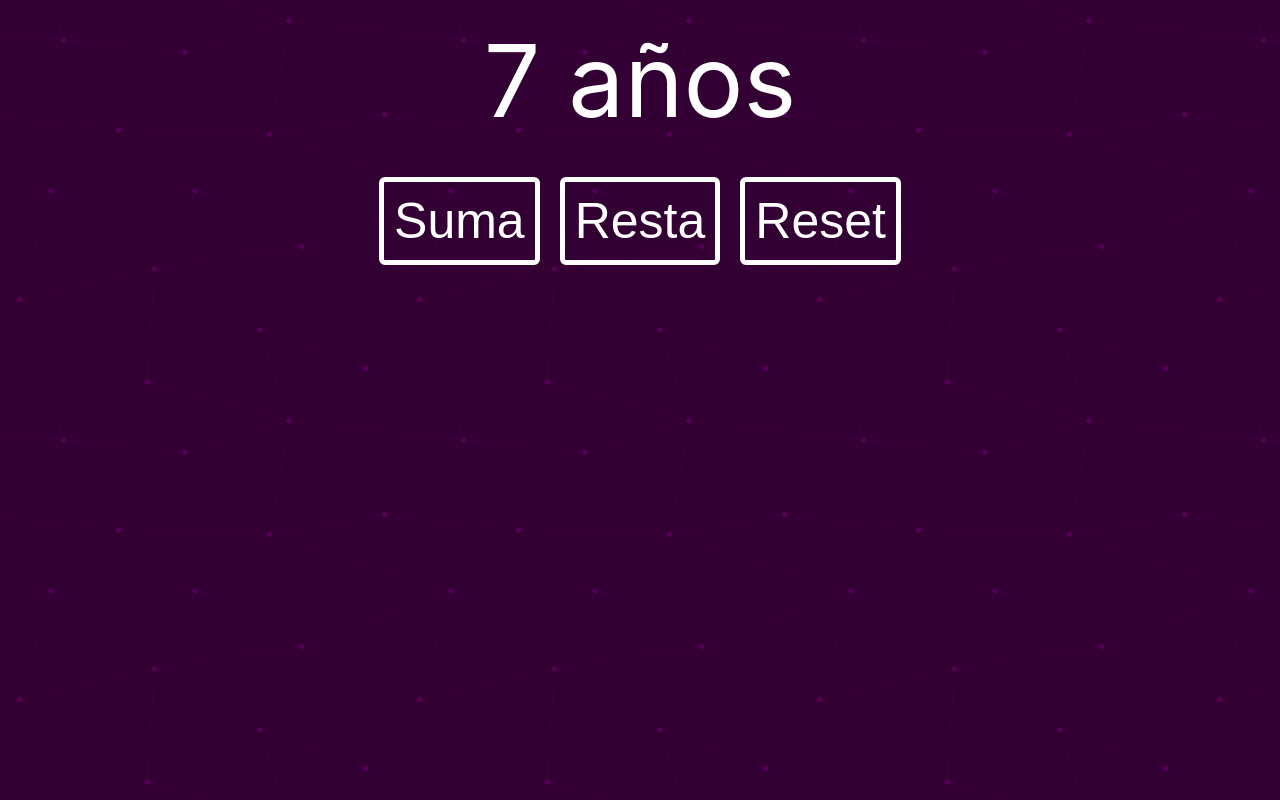
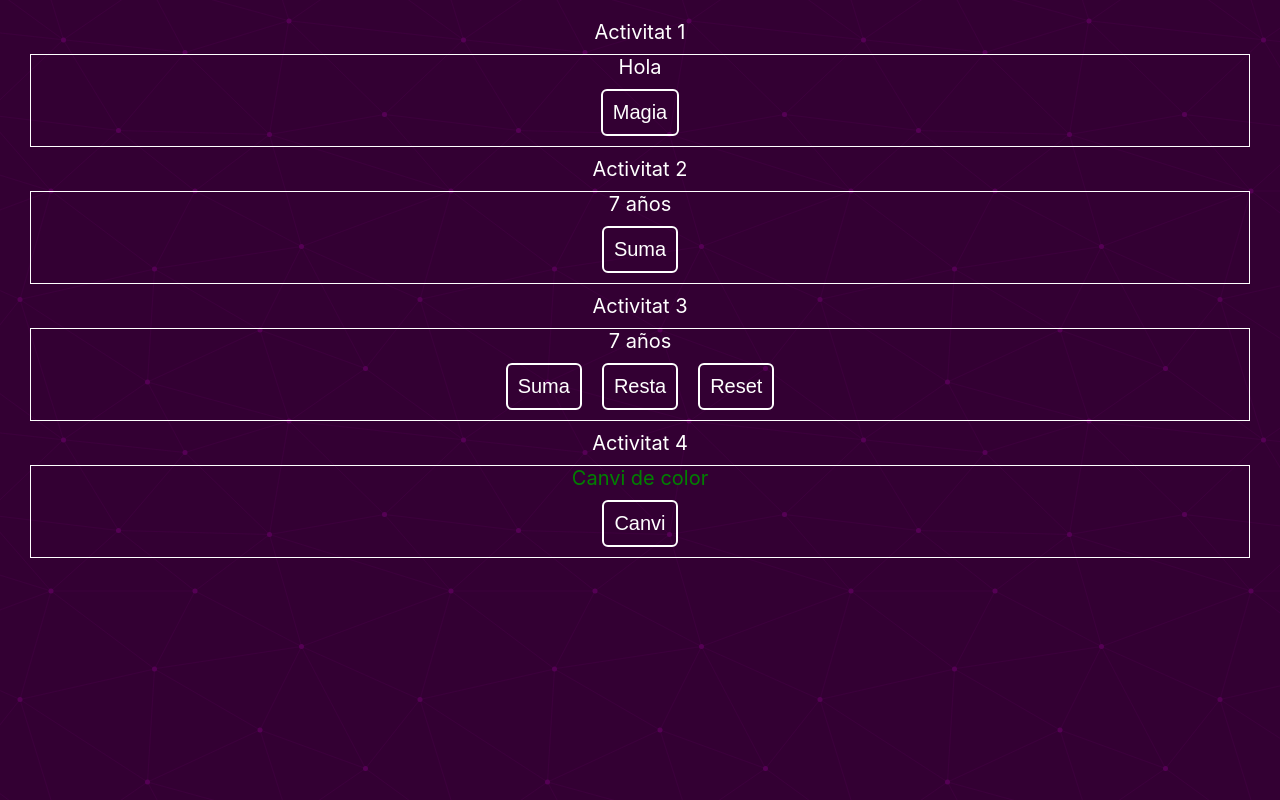
Before and after one commit to ksama22/M12_projecte2_HOOKS, a React (Create React App) app: page / in a window 1280 px wide. Built offline with nearby package versions, Linux system fonts and the light colour scheme.

Commit message:
Activitats en components

```diff
--- a/src/App.css
+++ b/src/App.css
@@ -1,11 +1,11 @@
 .App {
   margin: 20px;
   text-align: center;
-  font-size: 100px;
+  font-size: 20px;
 }
 button{
-  font-size: 50px;
-  border: 5px solid white;
+  font-size: 20px;
+  border: 2px solid white;
   border-radius: 6px;
   background-color: transparent;
   color: white;
@@ -20,11 +20,7 @@ body {
 }
 
 
-
-.borra{
-  display: none;
+.exercici{
+  border: 1px solid white;
+  margin: 10px;
 }
-
-.mostra{
-  display: block;
-}
--- a/src/App.js
+++ b/src/App.js
@@ -1,35 +1,68 @@
 import './App.css';
 import { useState } from 'react';
-import { ComponentResultat, ComponentButton } from './components/ComponentBtn'
+
+import { ComponentMagia } from './components/Activitat1'
+import { ComponentResultat, ComponentButton } from './components/Activitat2-3'
+import { ComponenButtonCanviColor, ComponentTextColor } from './components/Activitat4'
+
 function App() {
   //setAge és modificada i, per tant, el valor de useState s’actualitza i obliga a renderitzar App.js.
   const [age, setAge] = useState(7);
+  const [edat, setEdat] = useState(7);
+  const [colorText, setColorText] = useState("green");
+  const [textVisible, setTextVisible] = useState("Hola");
+  const togleText = () => {
+    setTextVisible(textVisible === "Hola" ? null : "Hola")
+  }
 
+  /* Suma la edat  'ComponentButton'*/
   const sumaAge = () => {
     setAge(age + 1);
   }
+
+    /* Suma la edat  'ComponentButton'*/
+    const sumaEdat = () => {
+      setEdat(edat + 1);
+    }
+  /* resta la edat 'ComponentButton'*/
   const restaAge = () => {
     setAge(age - 1);
   }
+  /* reseteja la edat 'ComponentButton'*/
   const resetAge = () => {
     setAge(0);
   }
-
-  const changeStyle = () =>{
-
+  /* Togle el color del text 'ComponentTextColor' */
+  const canviColorMain = () => {
+    setColorText(colorText === "green" ? "red" : "green")
   }
 
   return (
     <div className="App">
-      <ComponentResultat age={age} />
-      <div>
+      Activitat 1
+      <div className='exercici'> {/* Mostra Oculta*/}
+        <div>{textVisible}</div>
+        <ComponentMagia funcio={togleText} />
+      </div>
+      Activitat 2
+      <div className='exercici'>
+        <ComponentResultat age={edat} />
+        <ComponentButton funcio={sumaEdat} name="Suma" />
+      </div>
+      Activitat 3
+      <div className='exercici'>
+        <ComponentResultat age={age} />
         {/* btn, truca a la funció i li suma una unitat a la variable age, modificant el valor de setAge */}
         <ComponentButton funcio={sumaAge} name="Suma" />
         <ComponentButton funcio={restaAge} name="Resta" />
         <ComponentButton funcio={resetAge} name="Reset" />
+      </div>
+      Activitat 4
+      <div className='exercici'>
+        <ComponentTextColor ncolor={colorText} />
+        <ComponenButtonCanviColor funcio={canviColorMain} />
+      </div>
 
-
-      </div>
     </div>
   );
 }
--- /dev/null
+++ b/src/components/Activitat1.jsx
@@ -0,0 +1,4 @@
+/* Mostra o amaga el text segons l'escrit*/
+export const ComponentMagia = (props) => {
+  return <button onClick={props.funcio}>Magia</button>;
+};
--- a/src/components/ComponentBtn.jsx
+++ b/src/components/Activitat2-3.jsx
@@ -1,7 +1,9 @@
+/* Button que aplica la funcio que te com a parametre*/
 export const ComponentButton = (props) => {
   return <button onClick={props.funcio}>{props.name}</button>;
 };
 
+/* Mostra el text del prop*/
 export const ComponentResultat = (props) => {
   return <div>{props.age} años</div>;
 };
--- /dev/null
+++ b/src/components/Activitat4.jsx
@@ -0,0 +1,9 @@
+/* Aplica la funcio canvia */
+export const ComponenButtonCanviColor = (props) => {
+  return <button onClick={props.funcio}>Canvi</button>;
+};
+
+/* Aplica el color pasat per paramentre*/
+export const ComponentTextColor = (props) => {
+  return <div style={{ color: props.ncolor }}> Canvi de color</div>;
+};
```
